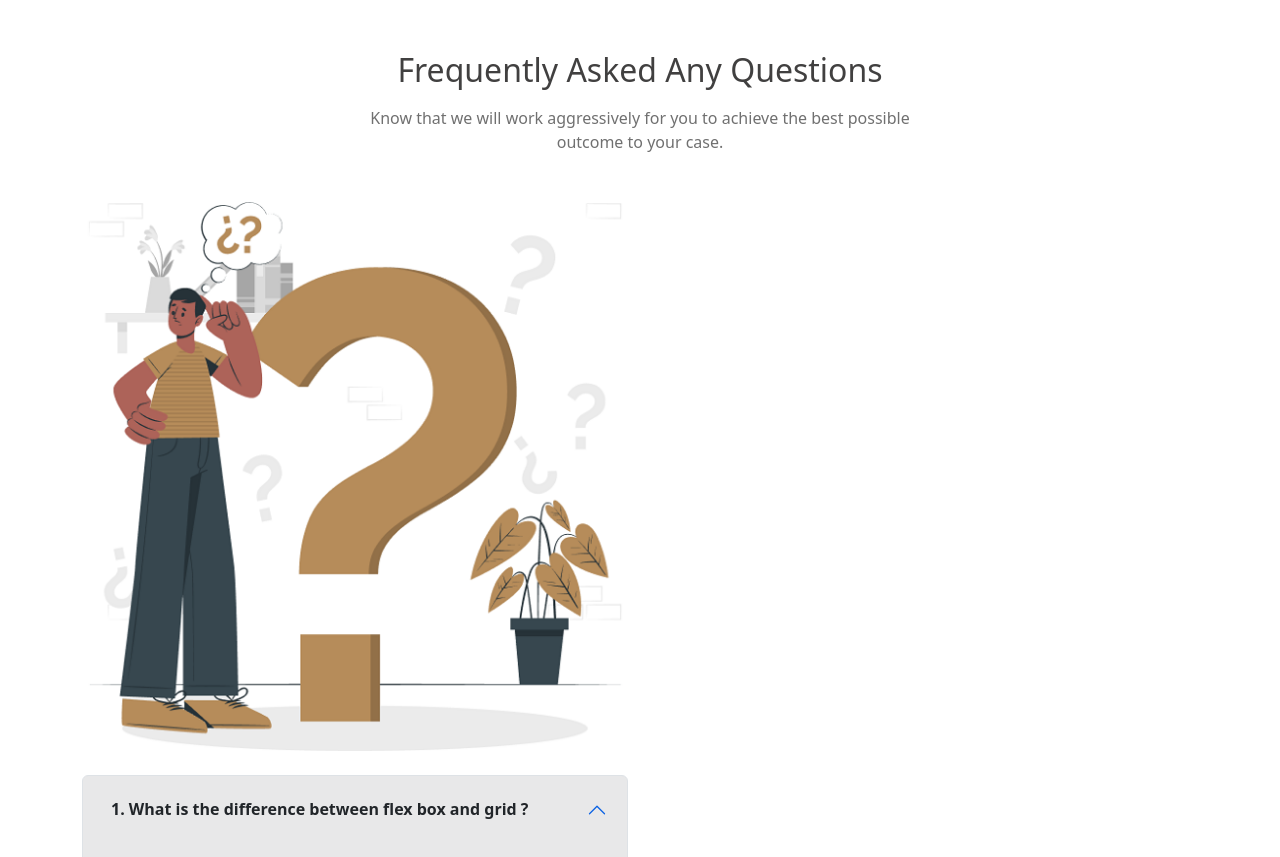
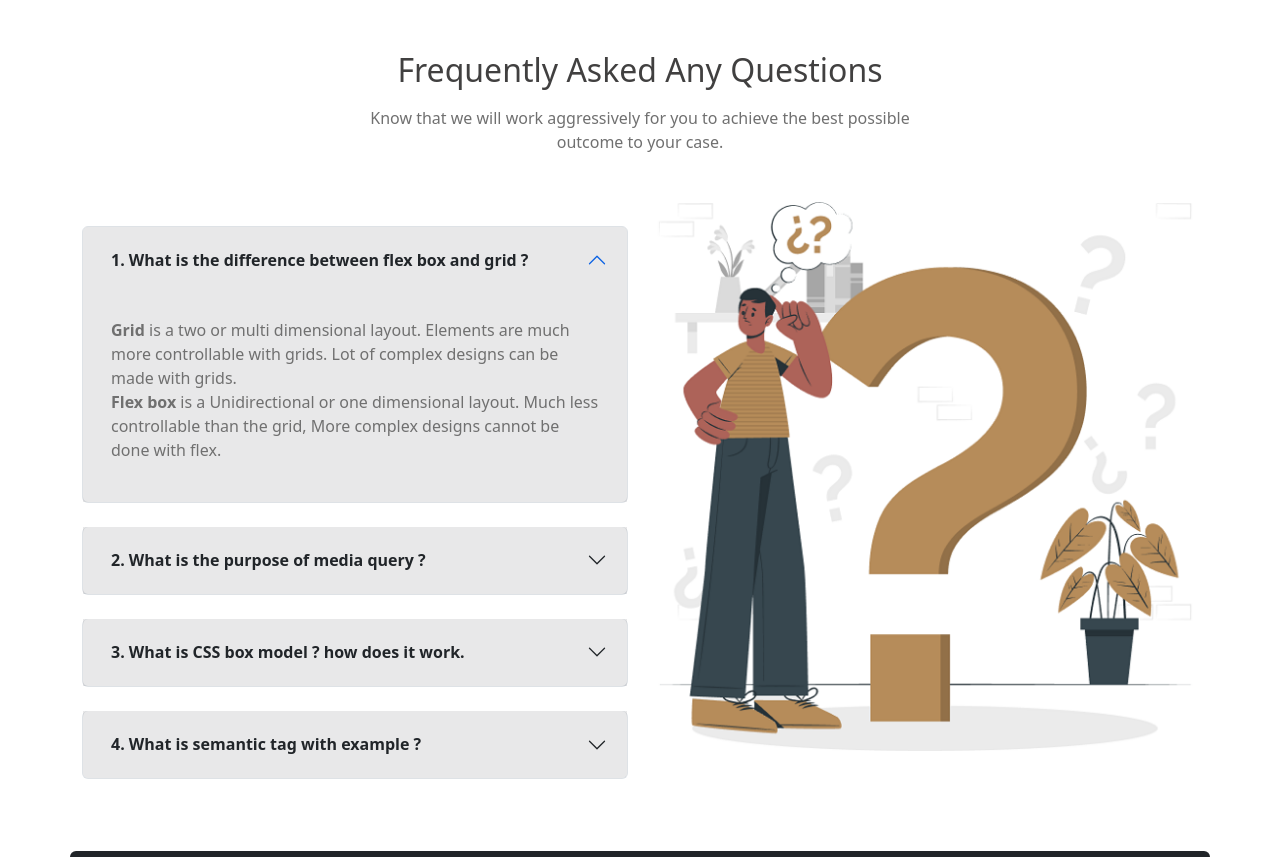
Before and after one commit to azaadd/legal-house, a plain HTML site: page index.html in a window 1280 px wide. Shown: the part 2653-3510 px from the top of the page. Drawn offline with nearby package versions, Linux system fonts and the light colour scheme.

Commit message:
added a little modify in html code

```diff
--- a/index.html
+++ b/index.html
@@ -247,8 +247,8 @@
                 <h2 class="pt-5 mb-3 title-color">Frequently Asked Any Questions</h2>
                 <p class="text-color">Know that we will work aggressively for you to achieve the best possible outcome to your case.</p>
             </div>
-            <div class="row row-cols-1 row-cols-md-2 flex-column-reverse">
-                <div class="col mt-4">
+            <div class="row row-cols-1 row-cols-md-2">
+                <div class="col mt-4 order-2 order-md-1">
                     <div class="accordion" id="accordionExample">
                         <div class="accordion-item mb-4 rounded">
                             <h2 class="accordion-header" id="headingOne">
@@ -303,7 +303,7 @@
                         </div>
                     </div>
                 </div>
-                <div class="col">
+                <div class="col order-1 order-md-2">
                     <img class="w-100 h-auto" src="images/faq.png" alt="">
                 </div>
             </div>
```
